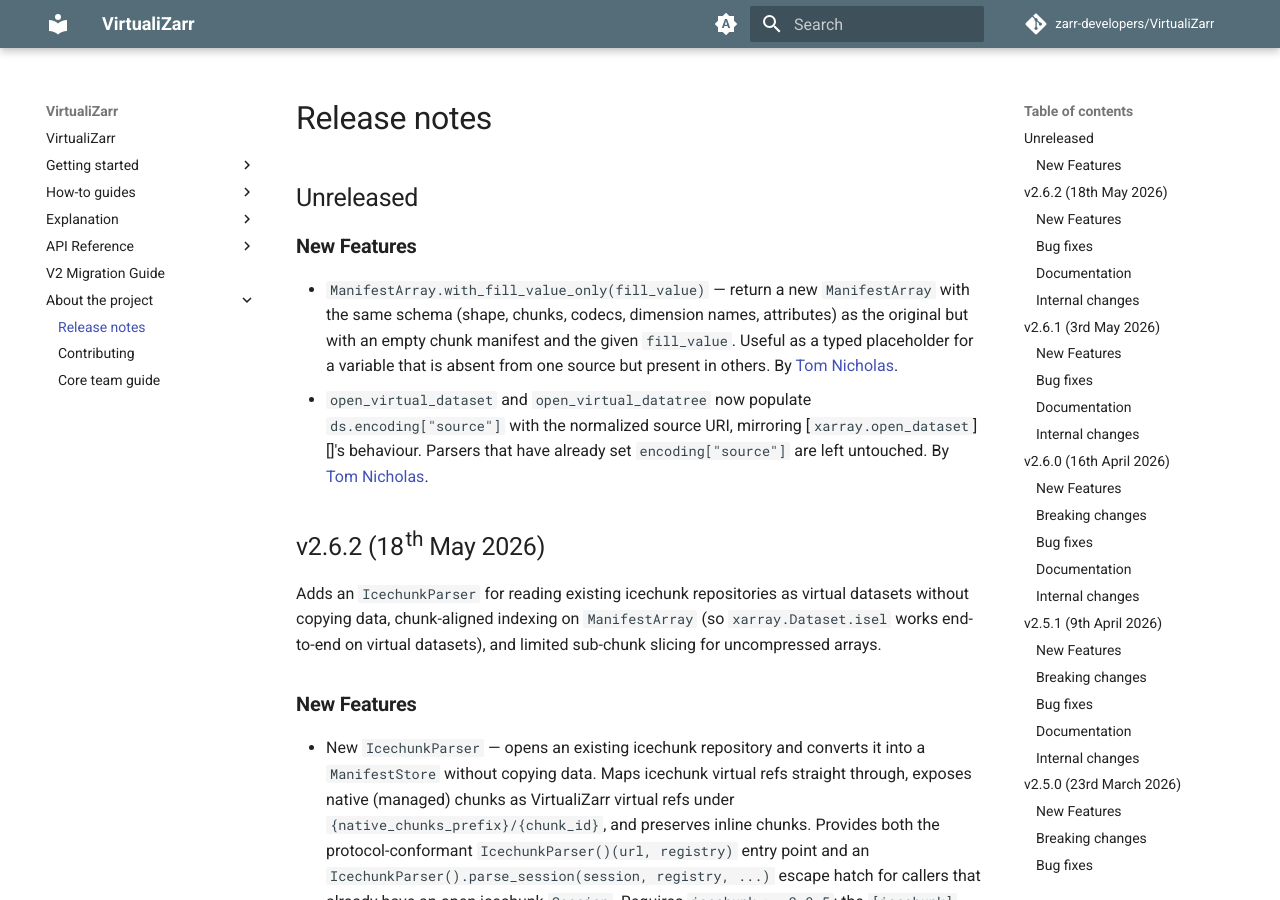
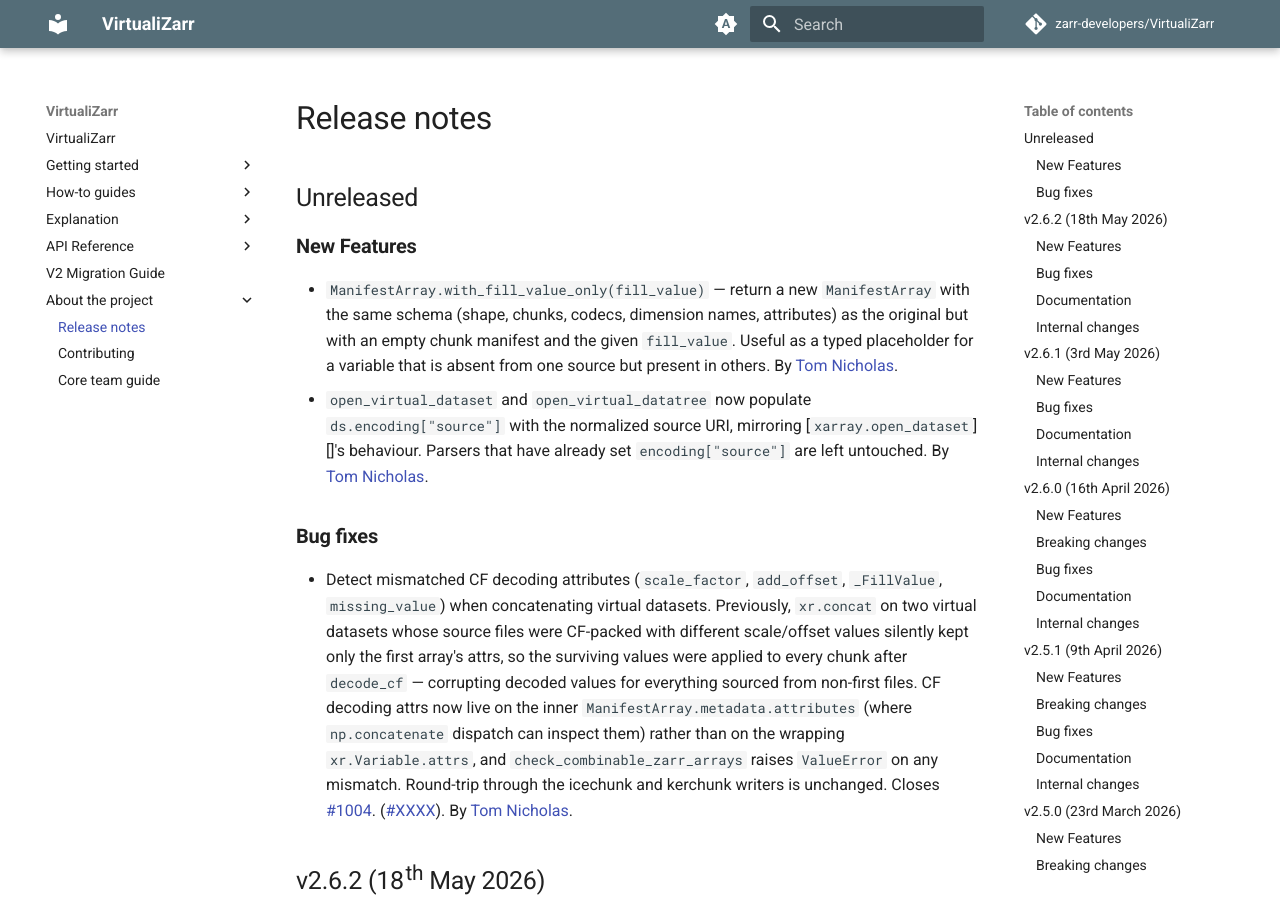
Before and after one commit to zarr-developers/VirtualiZarr, an MkDocs documentation site: the page built from docs/releases.md, in a window 1280 px wide and 900 px high. Built offline with MkDocs 1.6.1 and Material for MkDocs 9.7.7, drawn with Linux system fonts in a browser that asks for light colours; comment, search, counter and statistics services are not loaded; the version menu is left out.

Commit message:
docs: release note for CF encoding concat fix

```diff
--- a/docs/releases.md
+++ b/docs/releases.md
@@ -7,6 +7,12 @@
 - `ManifestArray.with_fill_value_only(fill_value)` — return a new `ManifestArray` with the same schema (shape, chunks, codecs, dimension names, attributes) as the original but with an empty chunk manifest and the given `fill_value`. Useful as a typed placeholder for a variable that is absent from one source but present in others.
   By [Tom Nicholas](https://github.com/TomNicholas).
 - `open_virtual_dataset` and `open_virtual_datatree` now populate `ds.encoding["source"]` with the normalized source URI, mirroring [`xarray.open_dataset`][]'s behaviour. Parsers that have already set `encoding["source"]` are left untouched.
+  By [Tom Nicholas](https://github.com/TomNicholas).
+
+### Bug fixes
+
+- Detect mismatched CF decoding attributes (`scale_factor`, `add_offset`, `_FillValue`, `missing_value`) when concatenating virtual datasets. Previously, `xr.concat` on two virtual datasets whose source files were CF-packed with different scale/offset values silently kept only the first array's attrs, so the surviving values were applied to every chunk after `decode_cf` — corrupting decoded values for everything sourced from non-first files. CF decoding attrs now live on the inner `ManifestArray.metadata.attributes` (where `np.concatenate` dispatch can inspect them) rather than on the wrapping `xr.Variable.attrs`, and `check_combinable_zarr_arrays` raises `ValueError` on any mismatch. Round-trip through the icechunk and kerchunk writers is unchanged. Closes [#1004](https://github.com/zarr-developers/VirtualiZarr/issues/1004).
+  ([#XXXX](https://github.com/zarr-developers/VirtualiZarr/pull/XXXX)).
   By [Tom Nicholas](https://github.com/TomNicholas).
 
 ## v2.6.2 (18th May 2026)
```
